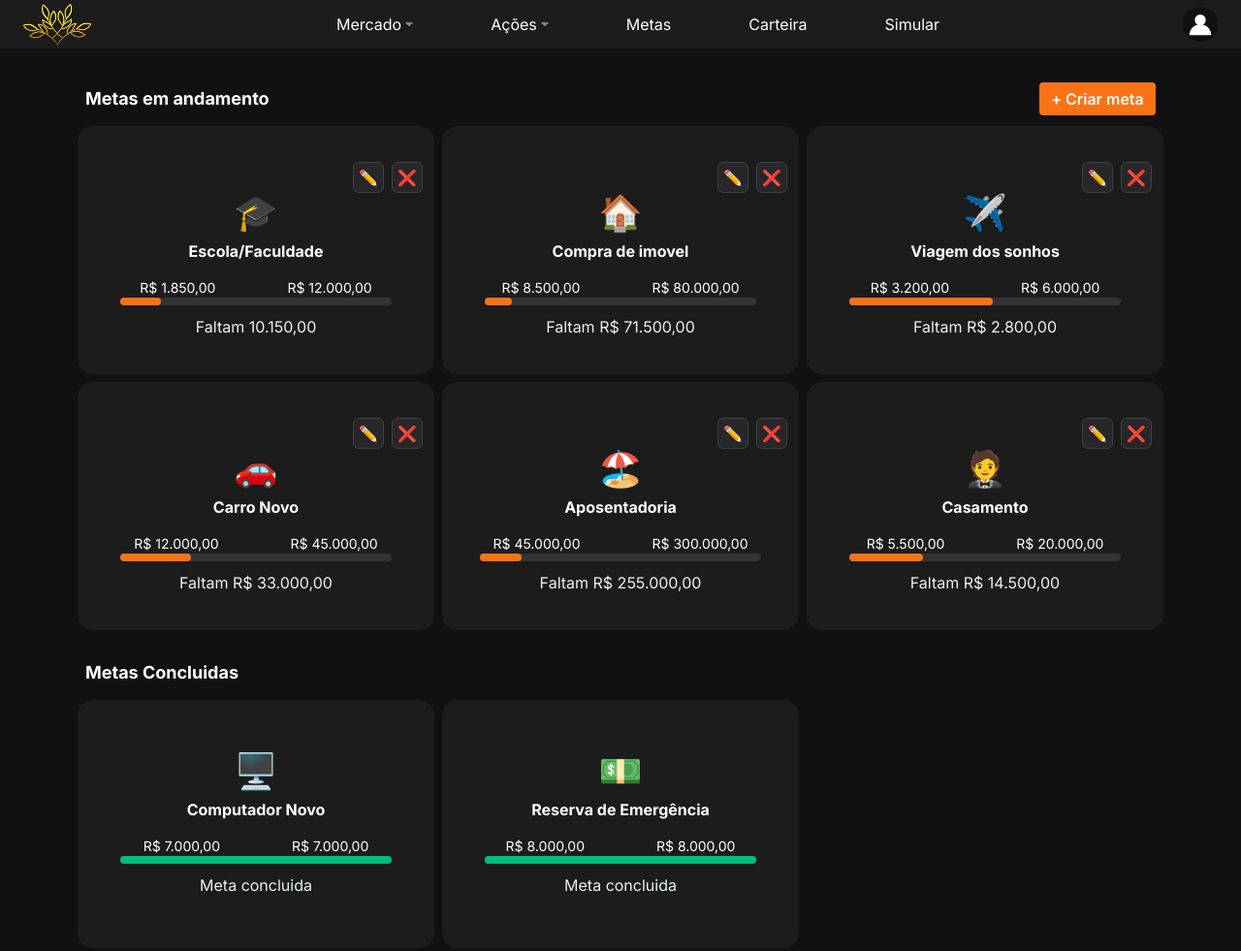
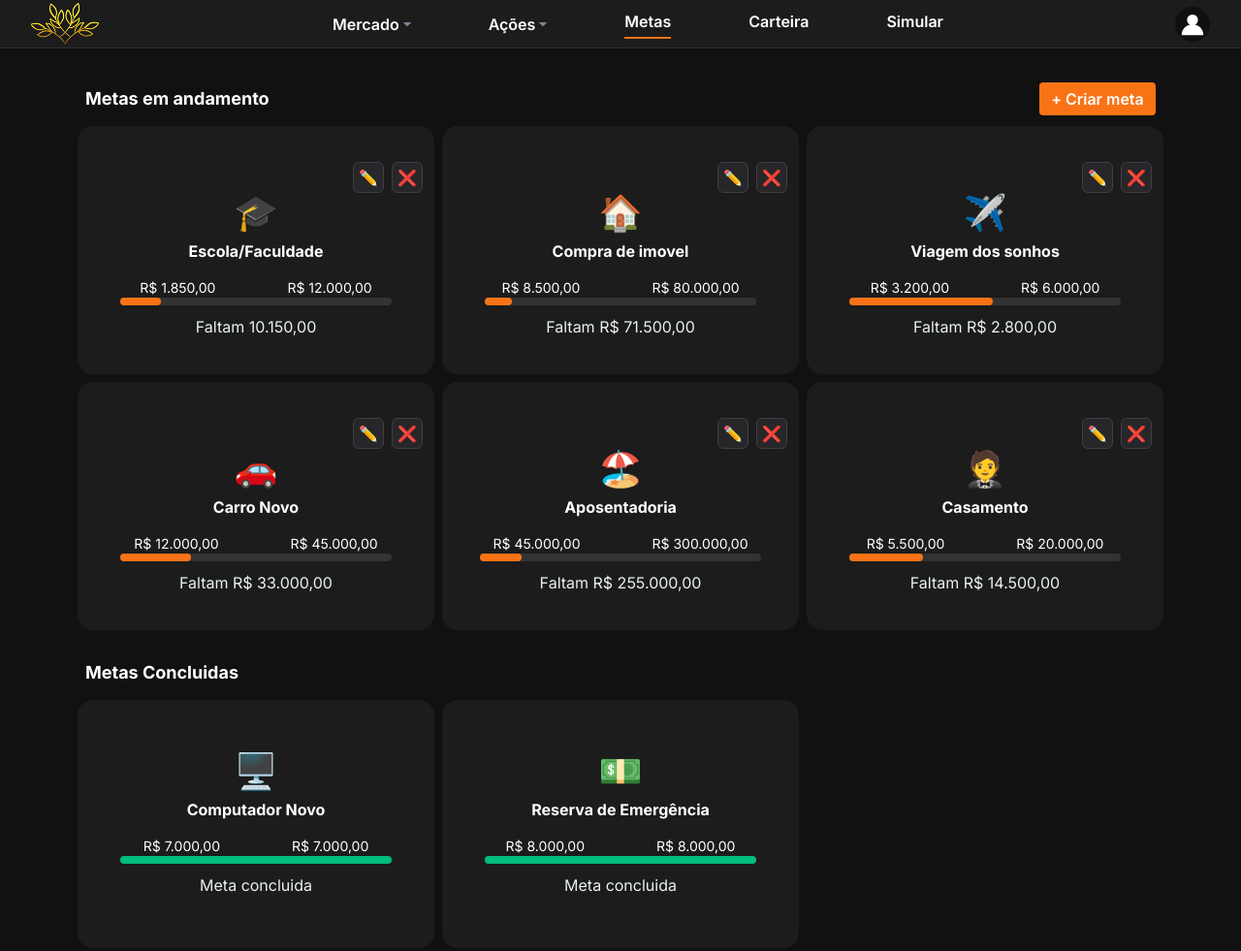
Before and after one commit to DeividOli/projeto-nexora, a website: page index.html in a window 1280 px wide. Shown: the whole page at 97% size. Drawn offline with Linux system fonts and the light colour scheme.

Commit message:
Melhoria da nav bar para telas desktop

```diff
--- a/index.html
+++ b/index.html
@@ -34,30 +34,30 @@
     </nav>
 
     <!-- ==================== NAV DESKTOP ==================== -->
-    <nav class="hidden md:flex items-center justify-between px-6 h-12">
-        <div class="mr-2 cursor-pointer">
+    <nav class="hidden md:flex items-center justify-between px-6 lg:px-8 h-12 border-b border-zinc-700/60 shadow-sm">
+        <div class="mr-2 cursor-pointer hover:opacity-80 duration-200">
             <img src="./img/Logo-nexora.png" alt="Logo">
         </div>
-        <div class="flex gap-20">
-            <span class="inline-flex items-center gap-1 cursor-pointer">Mercado
+        <div class="flex md:gap-12 lg:gap-20">
+            <span class="inline-flex items-center gap-1 cursor-pointer font-semibold hover:text-[#F97316] duration-200">Mercado
                 <svg width="8" height="4" viewBox="0 0 8 4" fill="none" xmlns="http://www.w3.org/2000/svg">
                     <path
                         d="M7.59976 6.80266e-07L0.399555 5.08037e-08C0.326656 0.000152632 0.2552 0.0135801 0.192879 0.0388368C0.130557 0.0640934 0.0797289 0.100223 0.0458668 0.143336C0.0120042 0.18645 -0.00361124 0.234915 0.000702229 0.283514C0.00501569 0.332114 0.0290941 0.379007 0.0703457 0.419148L3.67045 3.89201C3.81965 4.036 4.17886 4.036 4.32847 3.89201L7.92857 0.419148C7.97024 0.379092 7.99468 0.332175 7.99922 0.283494C8.00377 0.234814 7.98826 0.186232 7.95436 0.143027C7.92047 0.0998223 7.8695 0.0636465 7.80698 0.0384307C7.74446 0.013215 7.67279 -7.63226e-05 7.59976 6.80266e-07Z"
                         fill="#778698" />
                 </svg>
             </span>
-            <span class="inline-flex items-center gap-1 cursor-pointer">Ações
+            <span class="inline-flex items-center gap-1 cursor-pointer font-semibold hover:text-[#F97316] duration-200">Ações
                 <svg width="8" height="4" viewBox="0 0 8 4" fill="none" xmlns="http://www.w3.org/2000/svg">
                     <path
                         d="M7.59976 6.80266e-07L0.399555 5.08037e-08C0.326656 0.000152632 0.2552 0.0135801 0.192879 0.0388368C0.130557 0.0640934 0.0797289 0.100223 0.0458668 0.143336C0.0120042 0.18645 -0.00361124 0.234915 0.000702229 0.283514C0.00501569 0.332114 0.0290941 0.379007 0.0703457 0.419148L3.67045 3.89201C3.81965 4.036 4.17886 4.036 4.32847 3.89201L7.92857 0.419148C7.97024 0.379092 7.99468 0.332175 7.99922 0.283494C8.00377 0.234814 7.98826 0.186232 7.95436 0.143027C7.92047 0.0998223 7.8695 0.0636465 7.80698 0.0384307C7.74446 0.013215 7.67279 -7.63226e-05 7.59976 6.80266e-07Z"
                         fill="#778698" />
                 </svg>
             </span>
-            <span class="ponteiro">Metas</span>
-            <span class="ponteiro">Carteira</span>
-            <span class="ponteiro">Simular</span>
+            <span class="ponteiro font-semibold text-[#F97316] border-b-2 border-[#F97316] pb-1">Metas</span>
+            <span class="ponteiro font-semibold hover:text-[#F97316] duration-200">Carteira</span>
+            <span class="ponteiro font-semibold hover:text-[#F97316] duration-200">Simular</span>
         </div>
-        <div class="cursor-pointer ml-1.5">
+        <div class="cursor-pointer ml-1.5 hover:opacity-80 duration-200">
             <svg width="36" height="36" viewBox="0 0 32 32" fill="none" xmlns="http://www.w3.org/2000/svg">
                 <circle cx="16" cy="16" r="16" fill="#101010" />
                 <circle cx="16" cy="12" r="5" fill="white" />
```
Also changed, not shown: dist/output.css.
